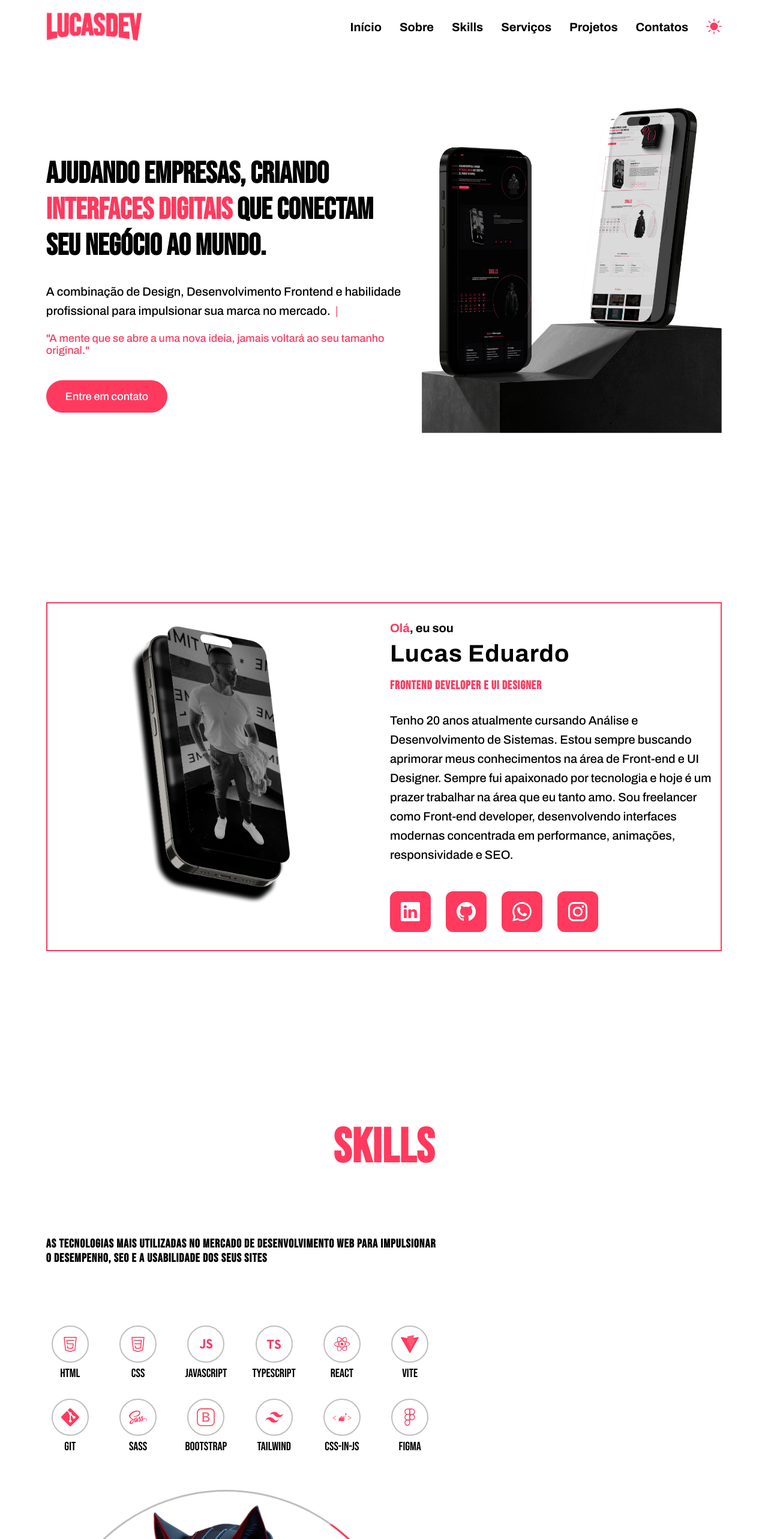
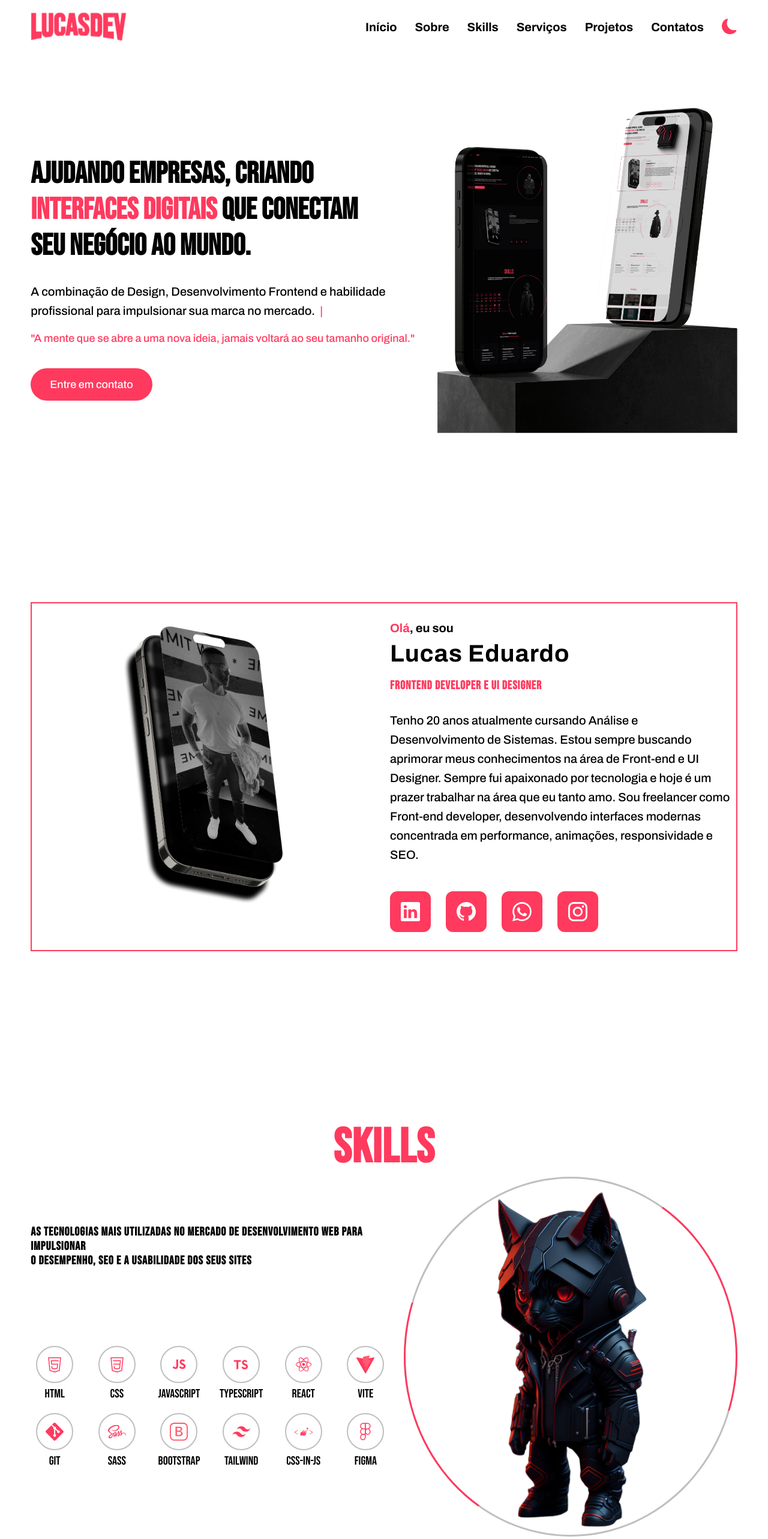
Before and after one commit to lucaseduardocrp/portfolioUp, a React (Vite) app: page / in a window 1280 px wide. Shown: the top 2566 px of the page at 60% size. Built offline with nearby package versions, Linux system fonts and the light colour scheme.

Commit message:
algum commit

```diff
--- a/src/components/Champions/styles.ts
+++ b/src/components/Champions/styles.ts
@@ -49,4 +49,9 @@ export const Container = styled.div`
     object-fit: contain;
     z-index: 10;
   }
+
+  @media (max-width: 768px) {
+    width: 45rem;
+    height: 45rem;
+  }
 `;
--- a/src/components/Header/index.tsx
+++ b/src/components/Header/index.tsx
@@ -1,5 +1,5 @@
 import { useEffect, useState } from 'react';
-import { LightIcon, MobileMenu } from '../Icons';
+import { DarkIcon,  MobileMenu } from '../Icons';
 import { HeaderContainer } from './styles';
 
 export const Header = () => {
@@ -39,7 +39,7 @@ export const Header = () => {
           <li><a href="#service" data-text="Serviços">Serviços</a></li>
           <li><a href="#projects" data-text="Projetos">Projetos</a></li>
           <li><a href="#contact" data-text="Contatos">Contatos</a></li>
-          <li><LightIcon /></li>
+          <li><DarkIcon /></li>
         </ul>
       </nav>
     </HeaderContainer>
--- a/src/components/Header/styles.ts
+++ b/src/components/Header/styles.ts
@@ -4,7 +4,7 @@ import { flexCSS } from '../../styles/GlobalStyles';
 export const HeaderContainer = styled.header`
   position: fixed;
   width: 100%;
-  padding: 0 6% 0;
+  padding: 0 4% 0;
   top: 0;
   left: 0;
   z-index: 1000;
@@ -55,8 +55,6 @@ export const HeaderContainer = styled.header`
   }
 
   @media (max-width: 800px) {
-    padding: 0 4%;
-
     nav{
       .navlinks li{
         margin-left: 0;
--- a/src/components/SkillsGrid/styles.ts
+++ b/src/components/SkillsGrid/styles.ts
@@ -3,23 +3,34 @@ import { flexCSS } from '../../styles/GlobalStyles';
 
 export const Container = styled.div`
   ${flexCSS}
-  flex-wrap: wrap;
   align-items: start;
   justify-content: space-between;
-  gap: 6rem;
+  gap: 2rem;
 
   .leftContent{
     h3{
       font-size: var(--h3-font);
       letter-spacing: 1px;
       font-family: 'Bebas Neue', sans-serif;
-      margin: 10rem 0;
+      margin: 8rem 0 13rem 0;
     }
 
     .techGrid{
       display: grid;
       grid-template-columns: repeat(auto-fit, minmax(8rem, 1fr));
-      gap: 3rem;
+      gap: 2rem;
     }
   }
+
+  @media (max-width: 1240px) {
+    .leftContent{
+      h3{
+        margin: 5rem 0;
+      }
+    }
+  }
+
+  @media (max-width: 768px) {
+    flex-wrap: wrap;
+  }
 `;
--- a/src/styles/GlobalStyles.ts
+++ b/src/styles/GlobalStyles.ts
@@ -30,7 +30,7 @@ export default createGlobalStyle`
   section{
     width: 100%;
     height: auto;
-    padding: 14rem 6% 14rem;
+    padding: 14rem 4% 14rem;
   }
 
   span{
```
